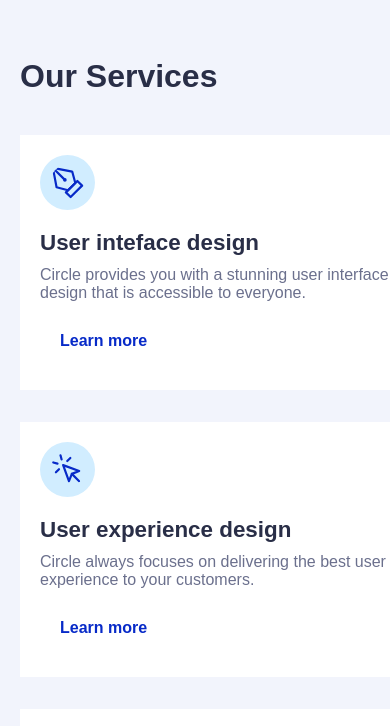
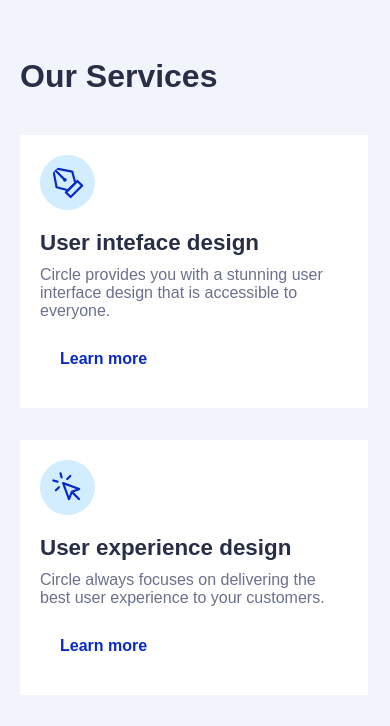
Before and after one commit to Ramix76/circle-project, a plain HTML site: page index.html in a window 390 px wide. Shown: the part 3360-4086 px from the top of the page. Drawn offline with Linux system fonts and the light colour scheme; files whose address does not match are found by name.

Commit message:
fixed services responsive padding right

```diff
--- a/src/css/style.css
+++ b/src/css/style.css
@@ -788,6 +788,13 @@ body.dark-mode .hero-text p {
     width: 100%;
   }
 
+  .services-container {
+    padding-right: 30px;
+    width: calc(100% - 12px);
+    margin-right: 12px;
+    box-sizing: border-box;
+  }
+
   .testimonials .container {
     padding: 0 16px;
   }
```
